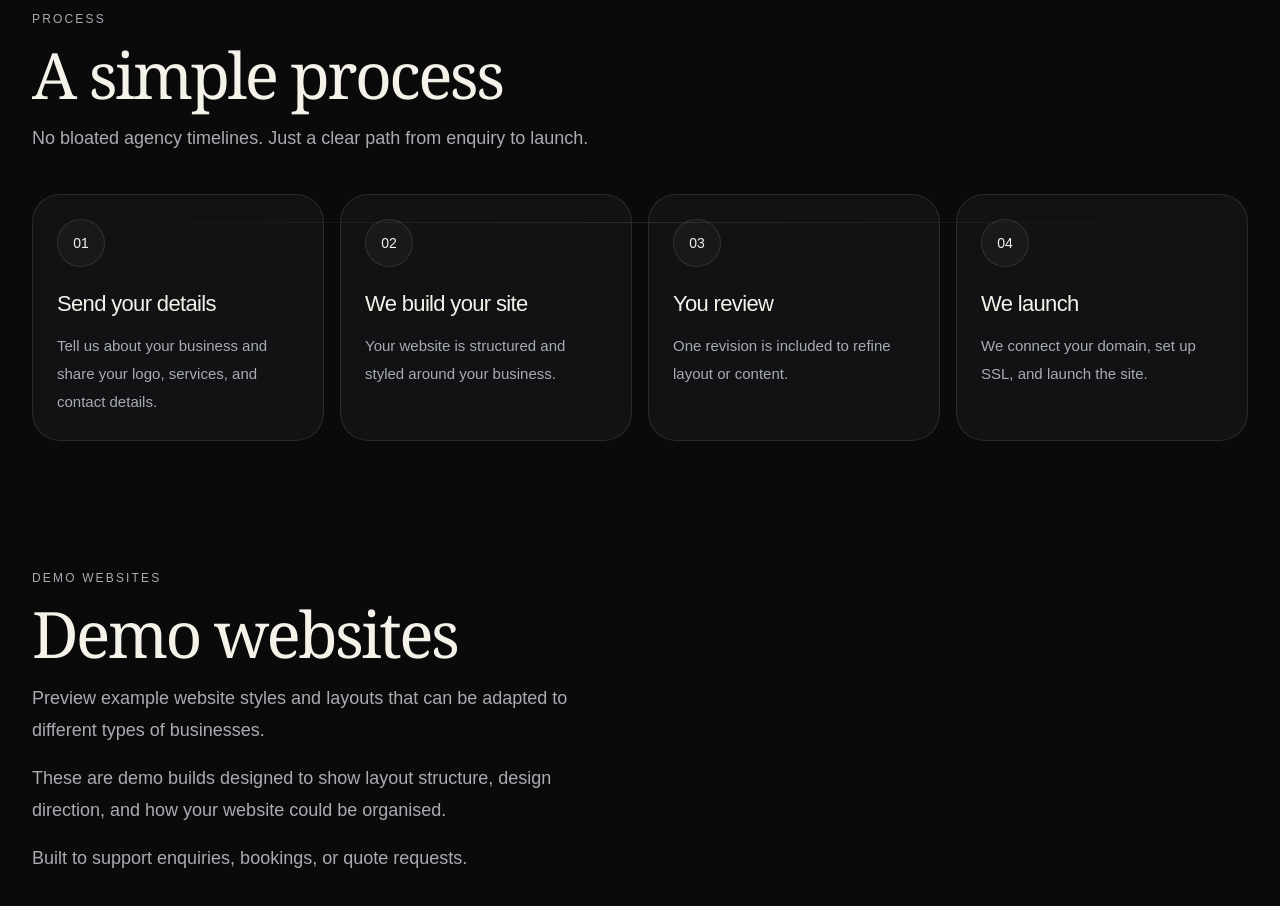
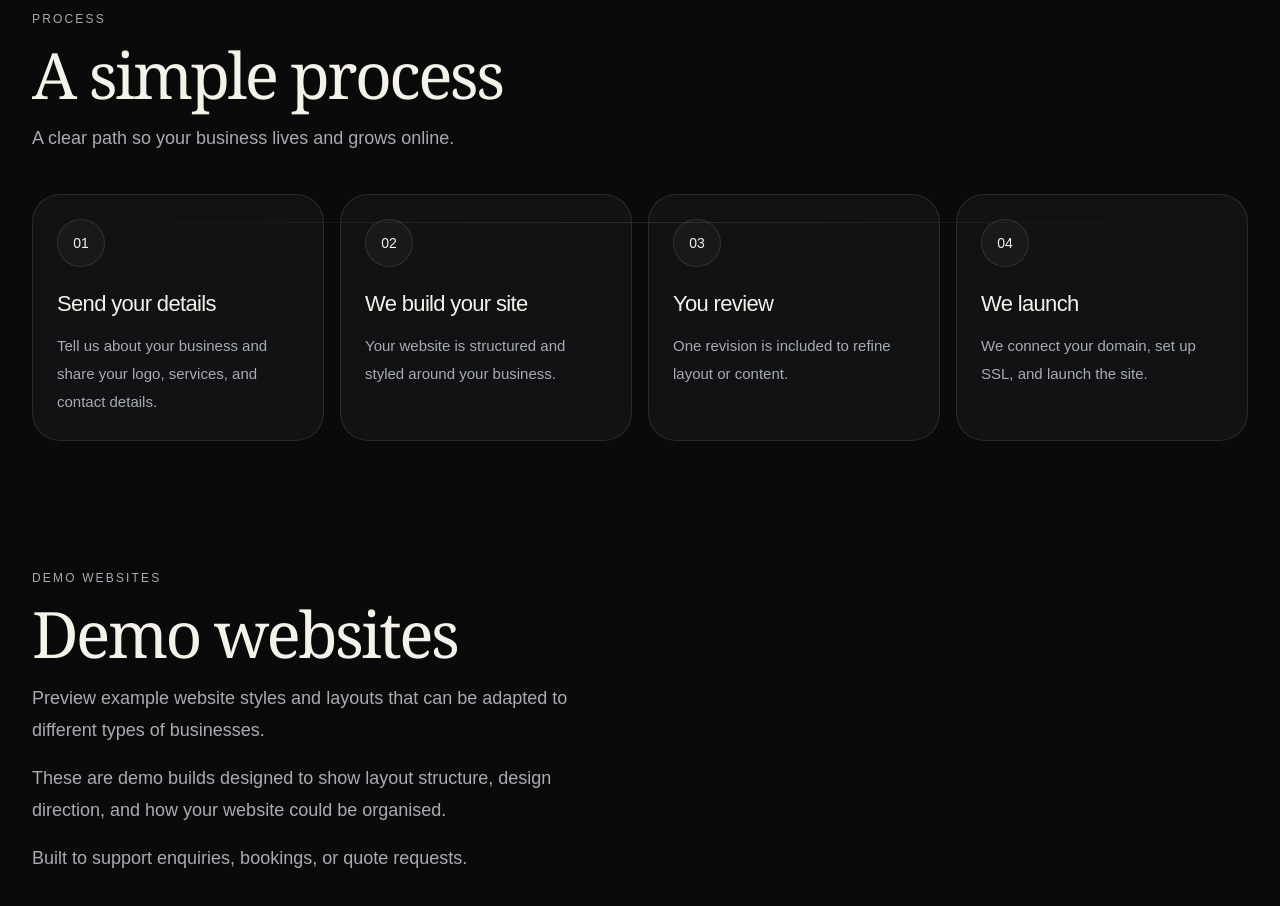
Before and after one commit to cleanwebsitesuk/cleanwebsites, a Next.js app: page / in a window 1280 px wide. Shown: the part 1920-2826 px from the top of the page. Built offline with nearby package versions, Linux system fonts and the light colour scheme.

Commit message:
Update page.tsx

```diff
--- a/app/page.tsx
+++ b/app/page.tsx
@@ -879,8 +879,7 @@ export default function Home() {
                 A simple process
               </h2>
               <p className="mt-4 text-base leading-7 text-[#A9ABB3] sm:text-[18px] sm:leading-8">
-                No bloated agency timelines. Just a clear path from enquiry to
-                launch.
+                A clear path so your business lives and grows online.
               </p>
             </div>
 
```
